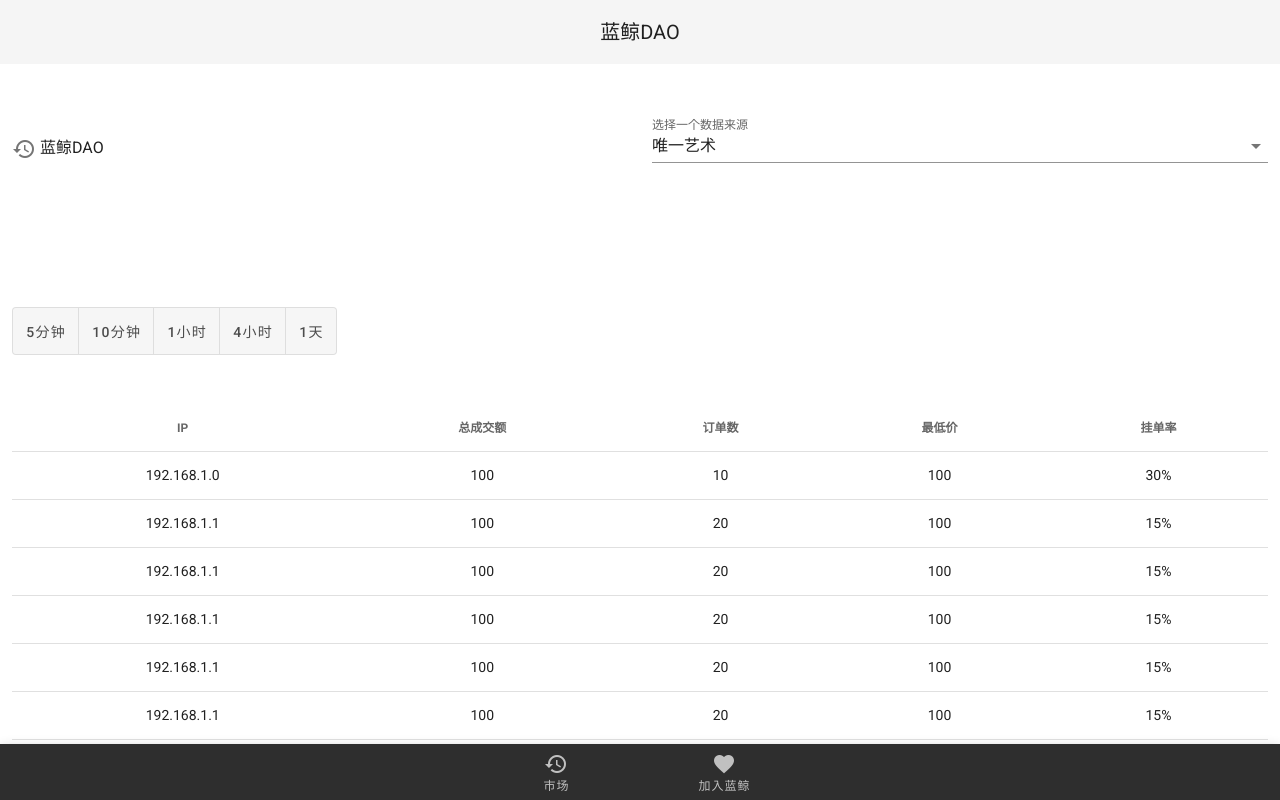
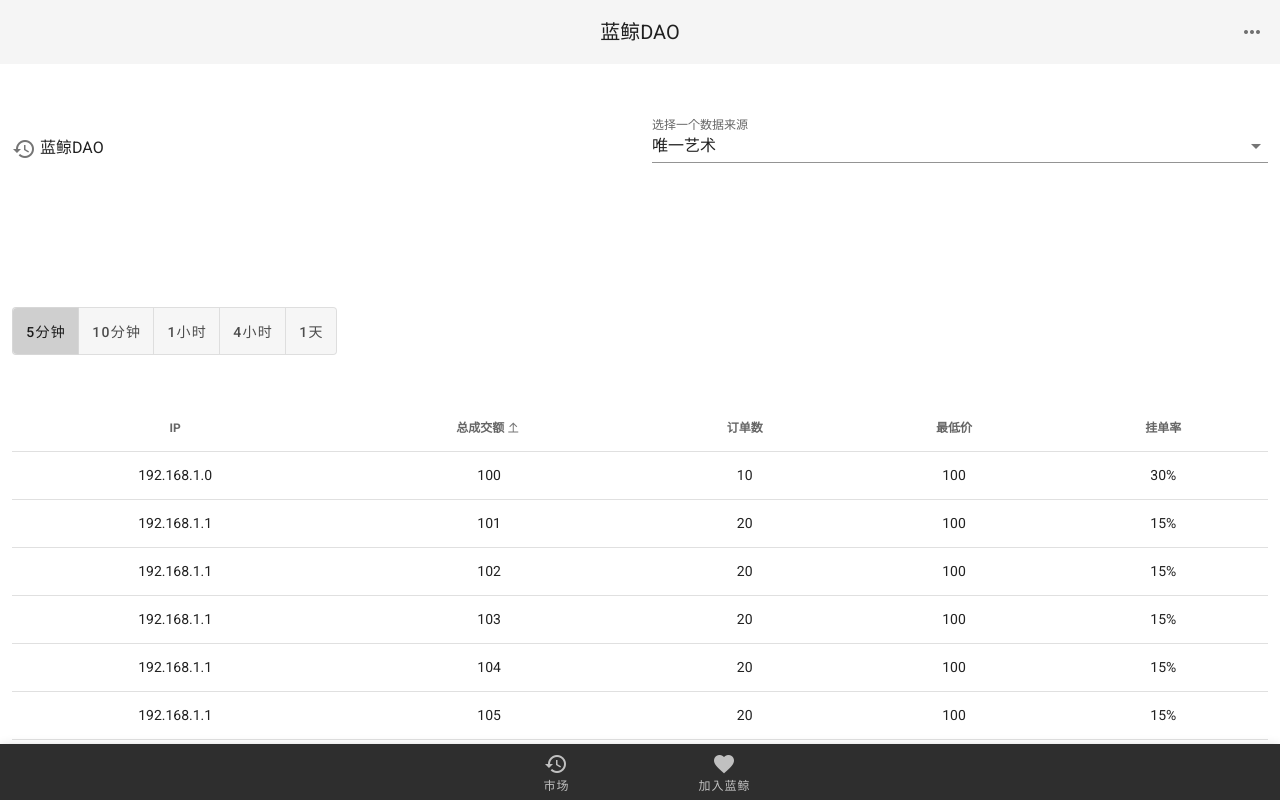
Before and after one commit to llzzasdf89/lanjing-dao, a Vue app: page / in a window 1280 px wide. Built offline with nearby package versions, Linux system fonts and the light colour scheme.

Commit message:
1.加入了标题栏的回退按钮及其相关逻辑.2.加入了订单总额升序/降序的排序功能. 3.按钮栏默认选中5分钟的项目

```diff
--- a/src/App.vue
+++ b/src/App.vue
@@ -3,13 +3,17 @@
   <v-app>
     <v-app-bar
       elevation="0"
-      style="flex: 0; display: flex; justify-content: center"
+      style="flex: 0; "
       ref="appBar"
     >
-      <v-app-bar-title>蓝鲸DAO</v-app-bar-title>
+      <v-row no-gutters class='justify-space-between'>
+        <v-icon :style="{visibility:inDetailPage?'visible':'hidden'}" @click="navigateTo('market')">mdi-arrow-left</v-icon>
+        <v-app-bar-title>蓝鲸DAO</v-app-bar-title>
+        <v-icon>mdi-dots-horizontal</v-icon>
+      </v-row>
     </v-app-bar>
     <v-main>
-      <router-view> <!-- 嵌套路由处，每一个子页面(pages中的文件)都是在这个位置处渲染-->
+      <router-view @navigatedToDetail='navigatedCallback'> <!-- 嵌套路由处，每一个子页面(pages中的文件)都是在这个位置处渲染-->
       </router-view>
     </v-main>
     <v-bottom-navigation grow dark ref='bottomBar'>
@@ -31,6 +35,7 @@ export default {
     localStorage.setItem('bottomBarHeight',bottomBarHeight)
   },
   data:()=>({
+    inDetailPage:false,
     bottomBtn: [
       {
         content: "市场",
@@ -45,10 +50,14 @@ export default {
     ]
   }),
   methods:{
+    navigatedCallback(){
+      this.inDetailPage = true;//修改inDetailPage变量的值从而让回退箭头显示在标题栏上
+    },
     navigateTo:function(key){
       //接受传入进来的按钮的key作为参数并导航至对应页面
       const {$router} = this;
-      $router.push({name:key}) //注意这里调用导航的方法时使用的是组件的命名进行的导航，不是绝对路径导航。具体组件命名可以参考router文件夹中的index.js
+      if(key === 'market') this.inDetailPage = false
+      $router.push({name:key,replace:true}) //注意这里调用导航的方法时使用的是组件的命名进行的导航，不是绝对路径导航。具体组件命名可以参考router文件夹中的index.js
     }
   }
 };
--- a/src/main.js
+++ b/src/main.js
@@ -4,6 +4,7 @@ import vuetify from './plugins/vuetify'
 import router from './router'
 
 Vue.config.productionTip = false
+Vue.prototype.$bus = new Vue()
 new Vue({
   vuetify,
   router,
--- a/src/pages/Detail.vue
+++ b/src/pages/Detail.vue
@@ -56,6 +56,7 @@ export default {
         currentTab:0
     }),
     mounted:function(){
+        this.$emit('navigatedToDetail') //告知主页面当前用户已经跳转到详情页了
         //动态计算表格应该设置的高度，预防表格过高导致元素溢出整个app屏幕
         const appBarHeight = localStorage.getItem('appBarHeight')
         const bottomBarHeight = localStorage.getItem('bottomBarHeight')
--- a/src/pages/Market.vue
+++ b/src/pages/Market.vue
@@ -22,8 +22,8 @@
           </v-row>
           <v-row align="center">
             <v-col style="max-width:100vw;overflow:scroll">
-              <v-btn-toggle>
-                <v-btn v-for="(item,index) in tabItems" :key="index">
+              <v-btn-toggle model-value='currentTab' v-model='currentTab'>
+                <v-btn v-for="(item,index) in tabItems" :key="index" :value='item'>
                   {{item}}
 
                 </v-btn>
@@ -36,7 +36,7 @@
             <thead>
               <tr>
                 <th class="text-center">IP</th>
-                <th class="text-center">总成交额</th>
+                <th class="text-center text-no-wrap">总成交额<v-btn icon style="zoom:0.5" @click="sort"><v-icon>{{this.ascendSort?'mdi-arrow-expand-up':'mdi-arrow-expand-down'}}</v-icon></v-btn></th>
                 <th class="text-center">订单数</th>
                 <th class="text-center">最低价</th>
                 <th class="text-center">挂单率</th>
@@ -57,15 +57,16 @@
         </v-row>
       </v-container>
 </template>
-
 <script>
 export default {
     // eslint-disable-next-line vue/multi-word-component-names
     name:'Market',
     data: () => ({
+    ascendSort:true,
     selectItems: ["唯一艺术"],
     defaultSelect: "唯一艺术",
     tabItems: ["5分钟", "10分钟", "1小时", "4小时", "1天"],
+    currentTab:'5分钟',
     transactions: [
       {
         IP:"192.168.1.0",
@@ -76,49 +77,49 @@ export default {
       },
       {
         IP:"192.168.1.1",
-        totalValue:100,
+        totalValue:101,
         orderNum:20,
         minimumValue:100,
         rate:"15%"
       },
       {
         IP:"192.168.1.1",
-        totalValue:100,
+        totalValue:102,
         orderNum:20,
         minimumValue:100,
         rate:"15%"
       },
       {
         IP:"192.168.1.1",
-        totalValue:100,
+        totalValue:103,
         orderNum:20,
         minimumValue:100,
         rate:"15%"
       },
       {
         IP:"192.168.1.1",
-        totalValue:100,
+        totalValue:104,
         orderNum:20,
         minimumValue:100,
         rate:"15%"
       },
       {
         IP:"192.168.1.1",
-        totalValue:100,
+        totalValue:105,
         orderNum:20,
         minimumValue:100,
         rate:"15%"
       },
       {
         IP:"192.168.1.1",
-        totalValue:100,
+        totalValue:106,
         orderNum:20,
         minimumValue:100,
         rate:"15%"
       },
       {
         IP:"192.168.1.1",
-        totalValue:100,
+        totalValue:107,
         orderNum:20,
         minimumValue:100,
         rate:"15%"
@@ -129,6 +130,14 @@ export default {
     navigateTo:function(){
         const {$router} = this;
         $router.push({name:'detail'})
+    },
+    sort:function(){
+        this.ascendSort = !this.ascendSort
+        const {transactions,ascendSort} = this;
+        let sorted = null;
+        if(ascendSort) sorted = transactions.sort((a,b)=>a.totalValue-b.totalValue)
+        else sorted = transactions.sort((a,b)=>b.totalValue - a.totalValue)
+        this.transactions  = sorted
     }
   }
 }
```
